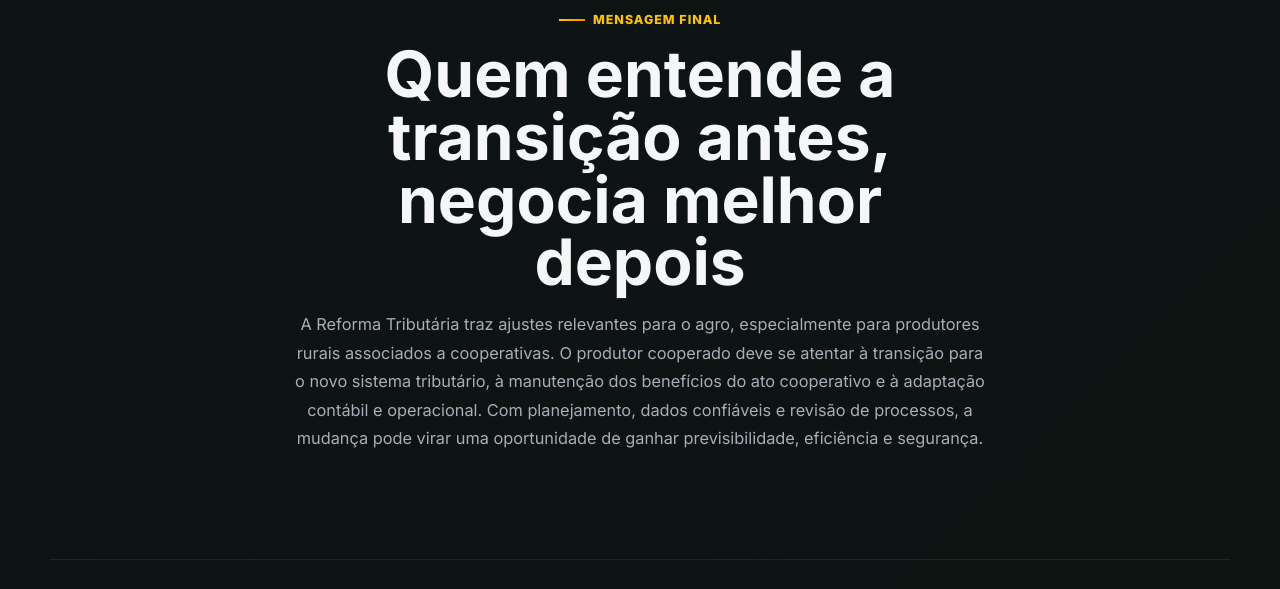
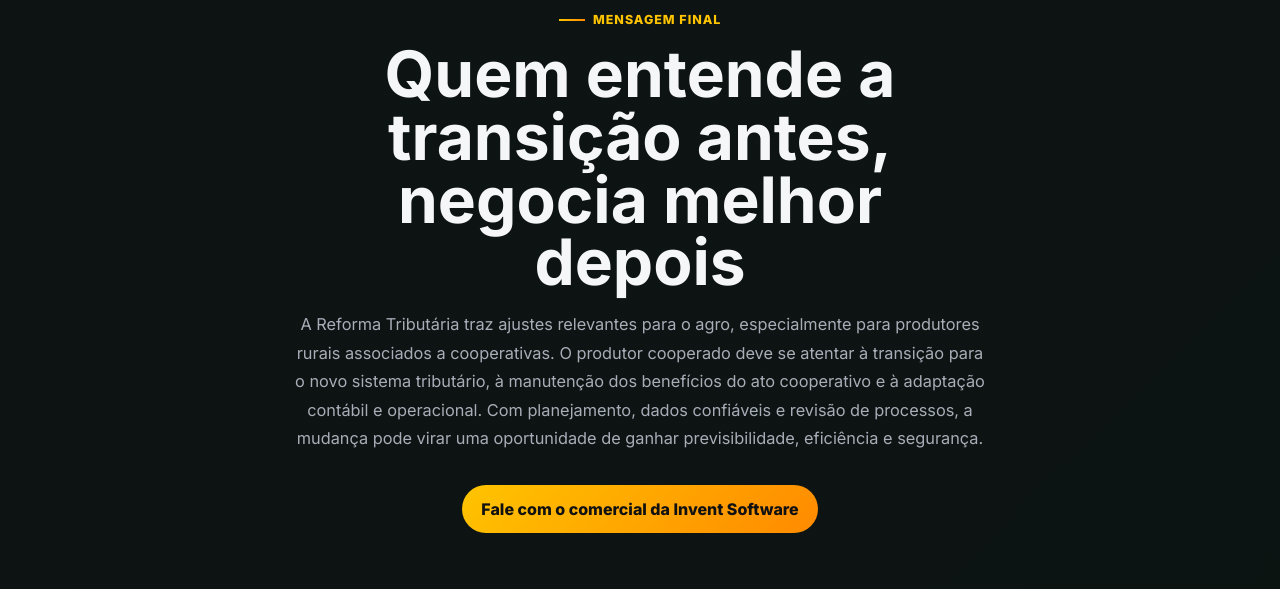
Before and after one commit to RafaBotossi/ProdRuralInvent, a plain HTML site: page index.html in a window 1280 px wide. Shown: the part 8431-9020 px from the top of the page. Drawn offline with Linux system fonts and the light colour scheme.

Commit message:
Adiciona contato comercial

```diff
--- a/index.html
+++ b/index.html
@@ -447,6 +447,9 @@
           dados confiáveis e revisão de processos, a mudança pode virar uma oportunidade
           de ganhar previsibilidade, eficiência e segurança.
         </p>
+        <a class="commercial-link" href="mailto:comercial@inventsoftware.com.br">
+          Fale com o comercial da Invent Software
+        </a>
       </section>
     </main>
 
--- a/styles.css
+++ b/styles.css
@@ -845,6 +845,19 @@
   margin-right: auto;
 }
 
+.commercial-link {
+  display: inline-flex;
+  align-items: center;
+  justify-content: center;
+  min-height: 3rem;
+  margin-top: 1rem;
+  padding: 0.85rem 1.2rem;
+  border-radius: 999px;
+  color: #111;
+  background: linear-gradient(135deg, var(--invent), var(--invent-2));
+  font-weight: 900;
+}
+
 .site-footer {
   display: flex;
   align-items: center;
```
